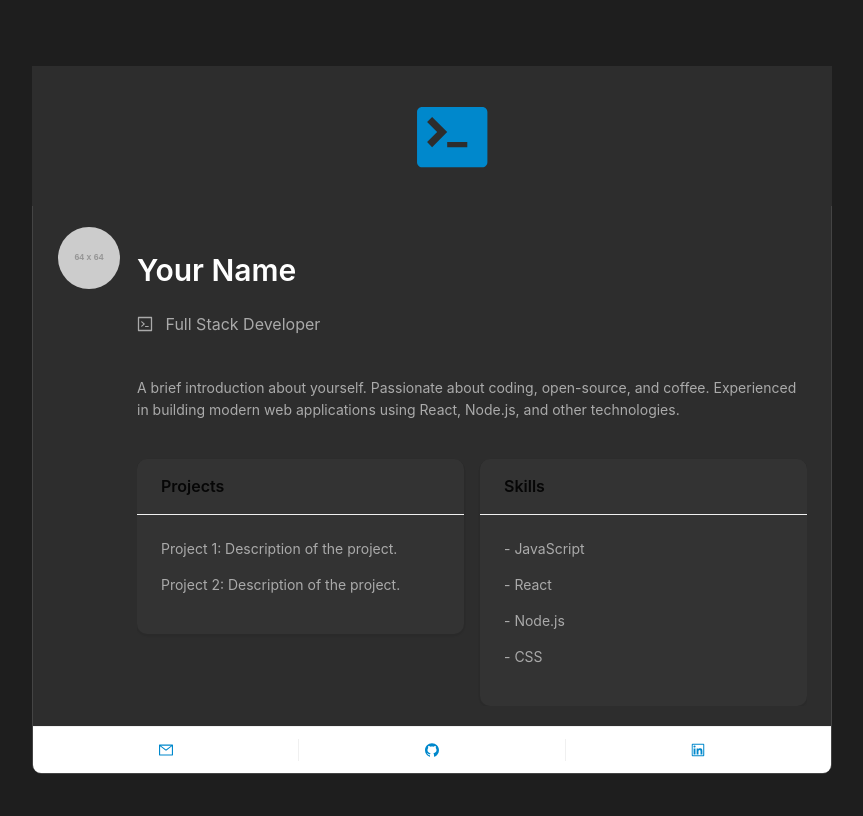
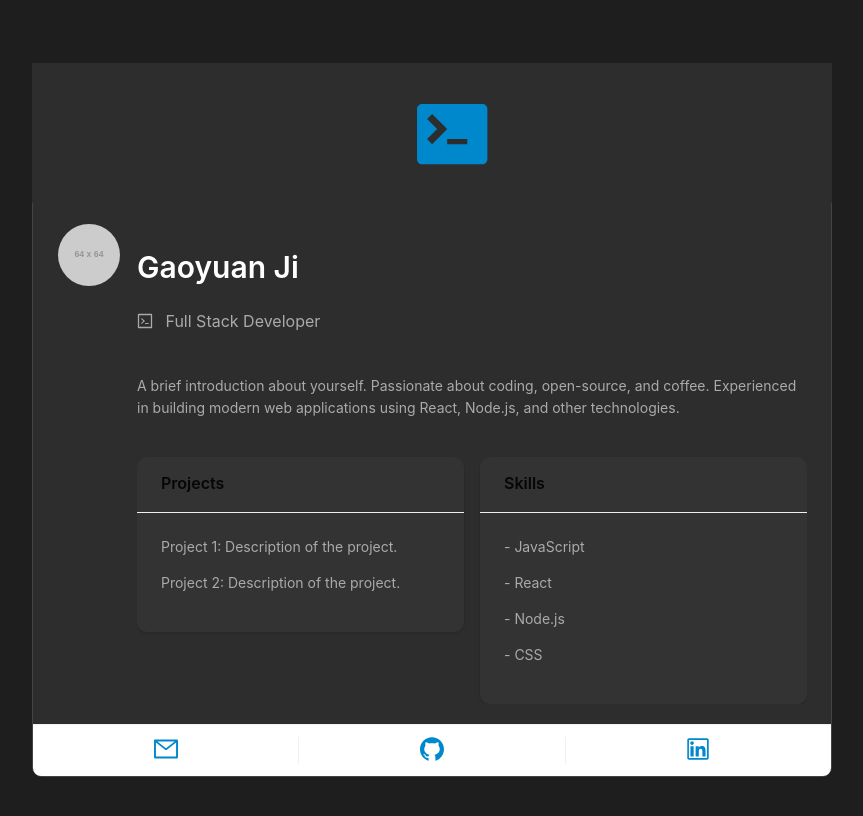
Before and after one commit to Lyttr/personpage, a React (Create React App) app: page / in a window 1280 px wide. Shown: the top 816 px of the page, without its empty margins (208-1071 px from the left). Built offline with nearby package versions, Linux system fonts and the light colour scheme.

Commit message:
add name

```diff
--- a/src/profile.js
+++ b/src/profile.js
@@ -31,14 +31,14 @@
           </div>
         }
         actions={[
-          <a href="mailto:your-email@example.com" target="_blank" rel="noopener noreferrer" style={{ color: '#08c' }}><MailOutlined key="mail" /></a>,
-          <a href="https://github.com/your-username" target="_blank" rel="noopener noreferrer" style={{ color: '#08c' }}><GithubOutlined key="github" /></a>,
-          <a href="https://linkedin.com/in/your-username" target="_blank" rel="noopener noreferrer" style={{ color: '#08c' }}><LinkedinOutlined key="linkedin" /></a>,
+          <a href="mailto:xuanmiaoji@gmail.com" target="_blank" rel="noopener noreferrer" style={{ color: '#08c', fontSize: '24px' }}><MailOutlined key="mail" /></a>,
+          <a href="https://github.com/Lyttr" target="_blank" rel="noopener noreferrer" style={{ color: '#08c', fontSize: '24px' }}><GithubOutlined key="github" /></a>,
+          <a href="https://linkedin.com/in/your-username" target="_blank" rel="noopener noreferrer" style={{ color: '#08c', fontSize: '24px' }}><LinkedinOutlined key="linkedin" /></a>,
         ]}
       >
         <Meta
           avatar={<Avatar src="https://via.placeholder.com/64" size={64} />}
-          title={<Title level={2} style={{ color: '#fff' }}>Your Name</Title>}
+          title={<Title level={2} style={{ color: '#fff' }}>Gaoyuan Ji</Title>}
           description={
             <Space direction="vertical" size="large">
               <Paragraph style={{ color: '#aaa', fontSize: '16px' }}>
```
